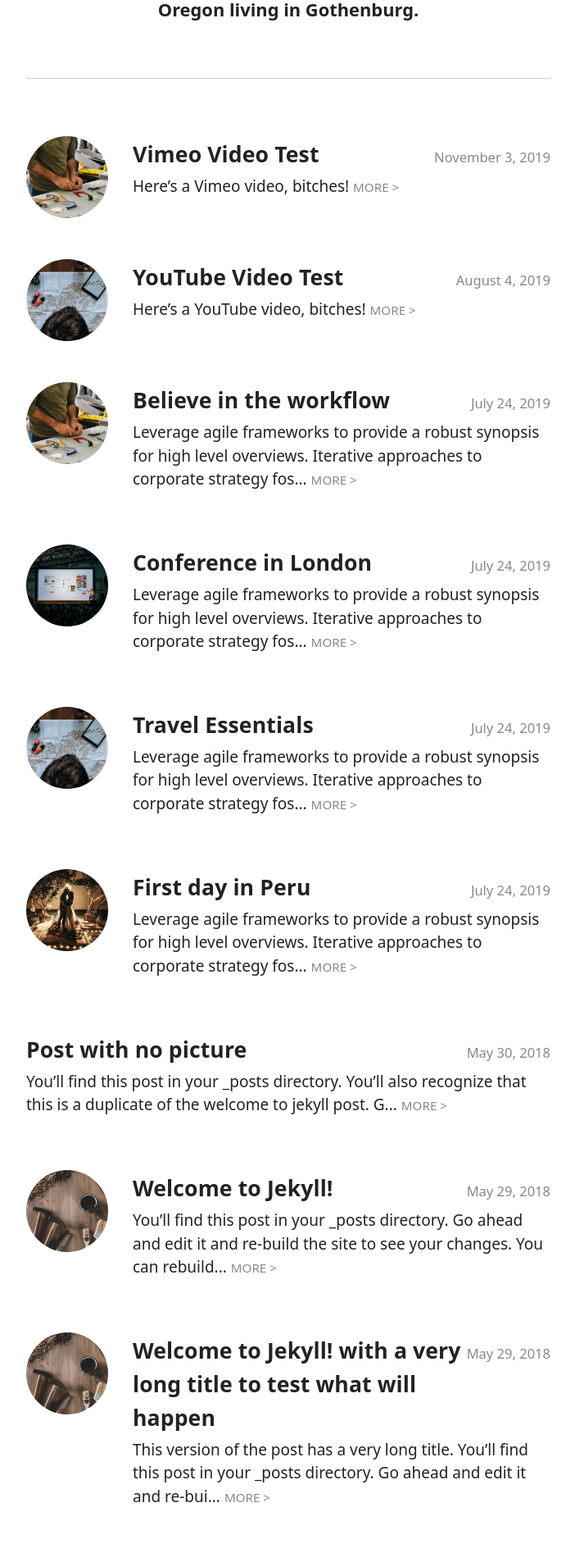
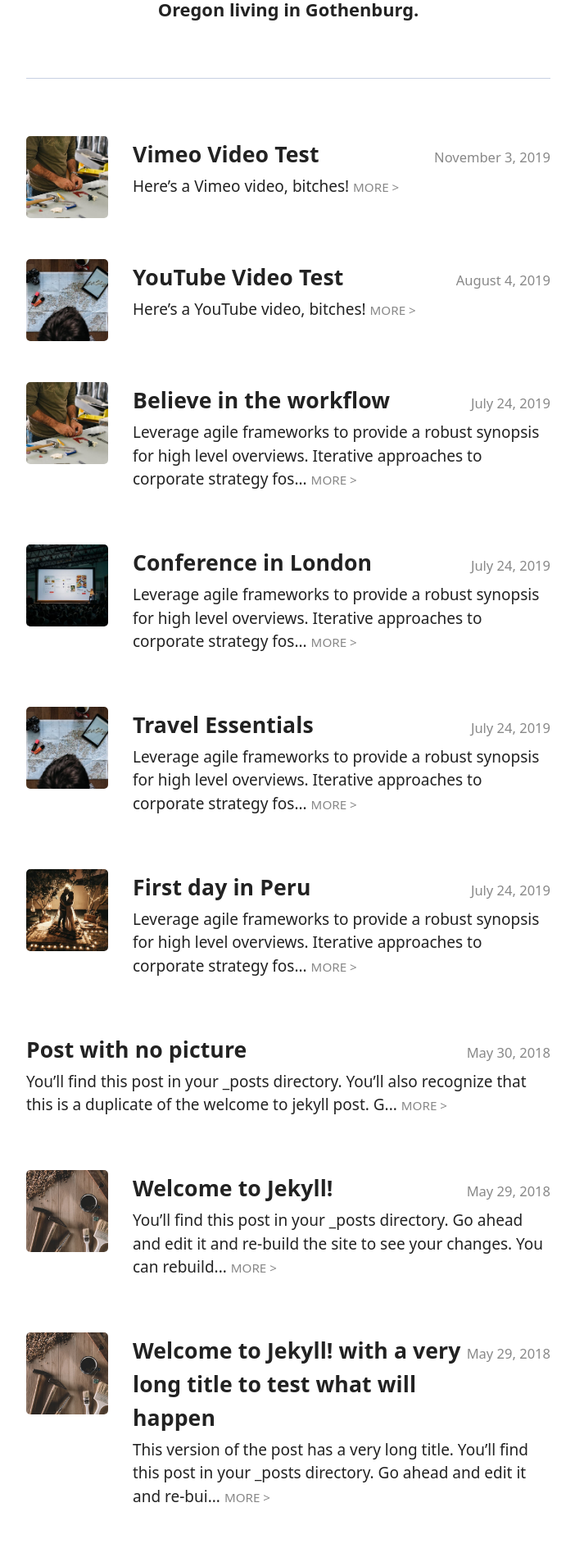
Before and after one commit to dylanhand/dylanhand.github.io, a Jekyll site: the page built from index.html, in a window 1280 px wide. Shown: the part 453-2358 px from the top of the page at 82% size, without its empty margins (288-990 px from the left). Built offline with Jekyll 4.4.1, drawn with Linux system fonts in a browser that asks for light colours; some web fonts are replaced.

Commit message:
Use square article thumbnail images
This replaces circles

```diff
--- a/_sass/4-layouts/_article.scss
+++ b/_sass/4-layouts/_article.scss
@@ -23,7 +23,7 @@
   display: block;
   width: 100px;
   height: 100px;
-  border-radius: 50%;
+  border-radius: 5px;
   background-position: center;
   background-size: cover;
   background-repeat: no-repeat;
```
